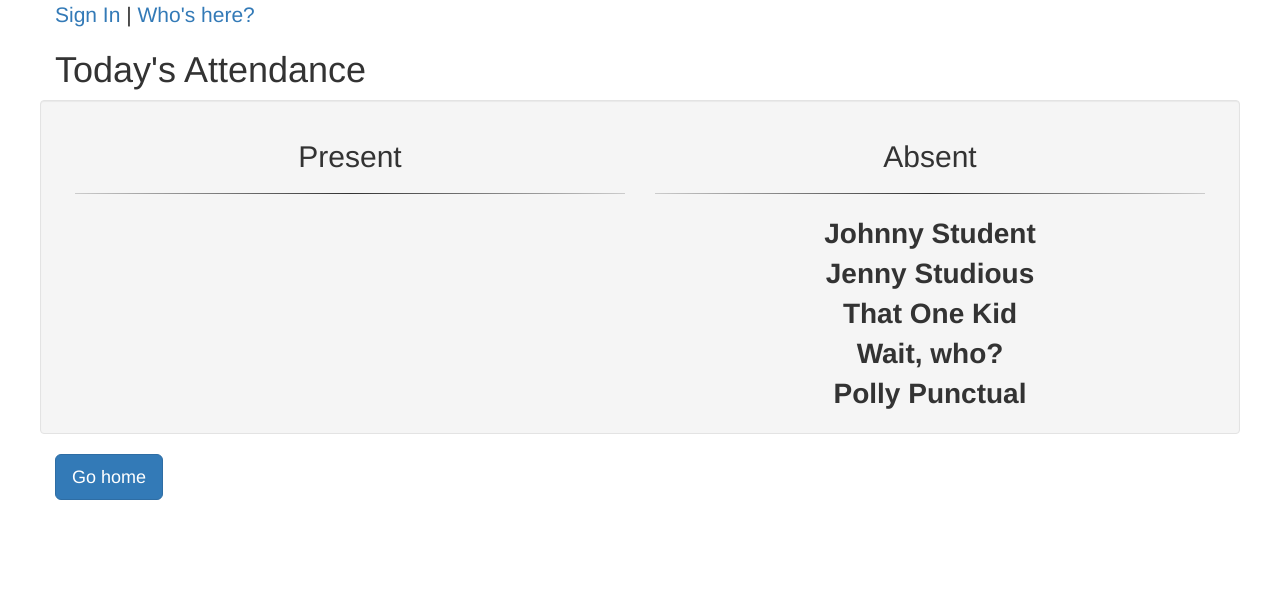
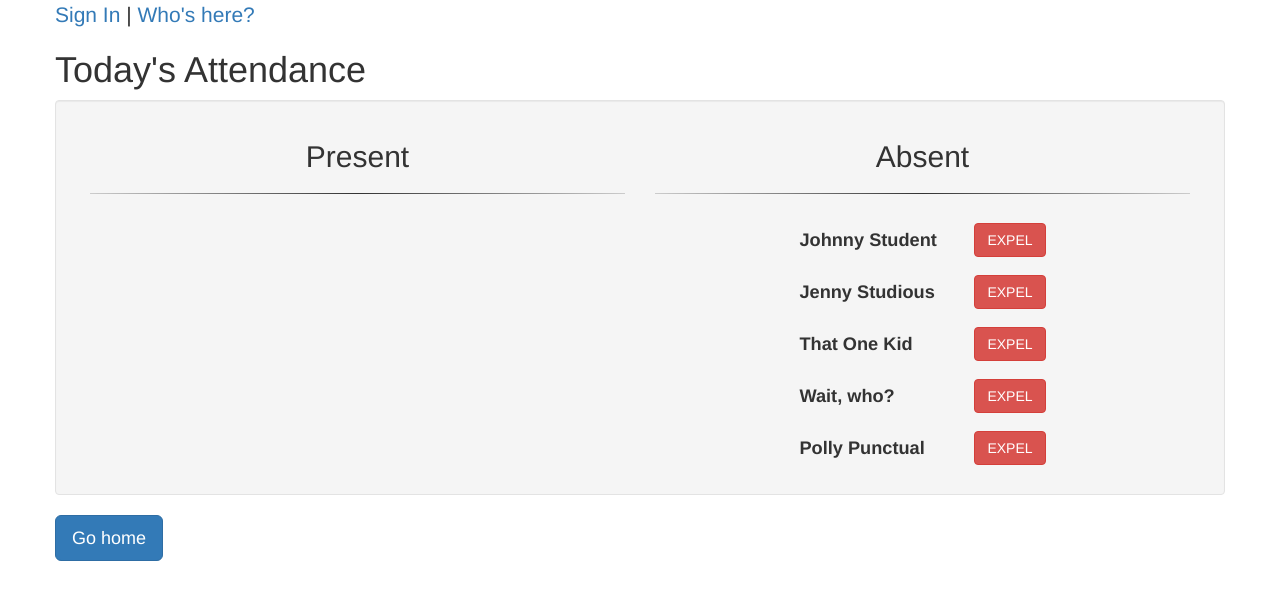
Before and after one commit to jcubed22/Class_SignIn, a plain HTML site: page index.html in a window 1280 px wide. Both pictures are taken after a click on the link "Who's here?". Drawn offline with nearby package versions, Linux system fonts and the light colour scheme.

Commit message:
Styling.

```diff
--- a/css/styles.css
+++ b/css/styles.css
@@ -1,17 +1,5 @@
-.toplinks {
-  font-size: 1.5em;
-}
-
 a {
   cursor: pointer;
-}
-
-.col-md-6 {
-  font-size: 2em;
-}
-
-.name {
-  width: 175px;
 }
 
 td {
@@ -26,6 +14,10 @@ hr {
     background-image: linear-gradient(to right, #ccc, #333, #ccc);
 }
 
+table.attend {
+  margin: auto;
+}
+
 .noselect {
     -webkit-touch-callout: none;
     -webkit-user-select: none;
@@ -34,3 +26,15 @@ hr {
     -ms-user-select: none;
     user-select: none;
 }
+
+.toplinks {
+  font-size: 1.5em;
+}
+
+.col-md-6 {
+  font-size: 1.3em;
+}
+
+.name {
+  width: 175px;
+}
--- a/partials/attendance.html
+++ b/partials/attendance.html
@@ -2,23 +2,42 @@
   <span class="toplinks">
     <a ui-sref="studentPage">Sign In</a> | <a ui-sref="teacherPage">Who's here?</a>
   </span>
-
   <h1>Today's Attendance</h1>
-  <div class="well row">
+</div>
+<div class="row well">
   <div class="col-md-6">
     <h2 class="text-center">Present</h2>
     <hr>
-        <div class="text-center" ng-repeat="item in students | filter: {isHere: true}">
+    <table class="attend">
+      <tr ng-repeat="item in students | filter: {isHere: true}">
+        <td class="name"><strong>{{ item.name }}</strong></td>
+        <td>
+          <button type="button" ng-click="deleteStudent(item)" class="btn btn-danger">EXPEL</button>
+        </td>
+      </tr>
+    </table>
+      <!-- <div class="text-center" ng-repeat="item in students | filter: {isHere: true}">
         <strong>{{ item.name }}</strong>
-        </div>
+      </div> -->
   </div>
   <div class="col-md-6">
     <h2 class="text-center">Absent</h2>
     <hr>
+    <table class="attend">
+      <tr ng-repeat="item in students | filter: {isHere: false}">
+        <td class="name"><strong>{{ item.name }}</strong></td>
+        <td>
+          <button type="button" ng-click="deleteStudent(item)" class="btn btn-danger">EXPEL</button>
+        </td>
+      </tr>
+    </table>
+    <!-- <h2 class="text-center">Absent</h2>
+    <hr>
       <div class="text-center" ng-repeat="item in students | filter: {isHere: false}">
-          <strong>{{ item.name }}</strong>
+        <strong>{{ item.name }}</strong> - <button class="btn btn-danger">EXPEL</button>
+      </div> -->
   </div>
 </div>
-  </div>
+<div class="row noselect">
 <button class="btn btn-primary btn-lg" ui-sref="home">Go home</button>
 </div>
```
Lines whose indentation alone changed are shown as unchanged.
